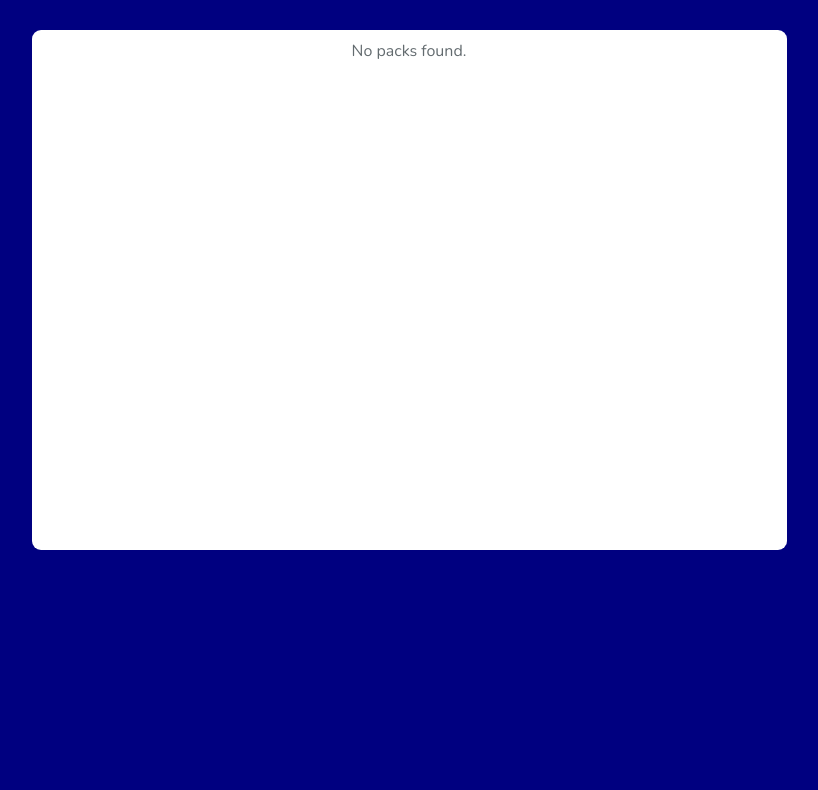
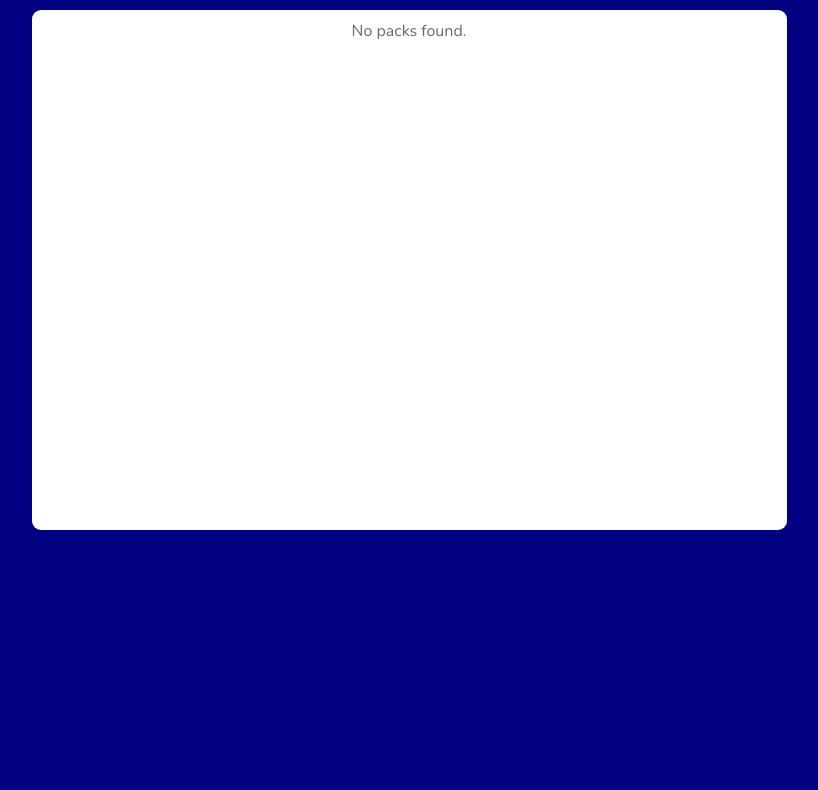
Before and after one commit to kajem/sticker-maker-ios, a Laravel app: page /pack/1 in a window 1280 px wide. Shown: the top 790 px of the page, without its empty margins (231-1049 px from the left). After the commit the page ends 530 px from the top, so only its background shows below. Run offline with Laravel 8, Linux system fonts and the light colour scheme; data that the repository does not hold is empty; settings files or empty folders that the repository lacks are supplied.

```diff
--- a/resources/views/stickerpack/braincraft-pack-details.blade.php
+++ b/resources/views/stickerpack/braincraft-pack-details.blade.php
@@ -64,8 +64,9 @@
             .content{
                 background: #ffffff;
                 width: 735px;
+                max-width: 90%;
                 margin: 0 auto;
-                margin-top: 30px;
+                margin-top: 10px;
                 min-height: 500px;
                 border-radius: 9px;
                 padding: 10px;
--- a/resources/views/stickerpack/details.blade.php
+++ b/resources/views/stickerpack/details.blade.php
@@ -64,8 +64,9 @@
             .content{
                 background: #ffffff;
                 width: 735px;
+                max-width: 90%;
                 margin: 0 auto;
-                margin-top: 30px;
+                margin-top: 10px;
                 min-height: 500px;
                 border-radius: 9px;
                 padding: 10px;
```
